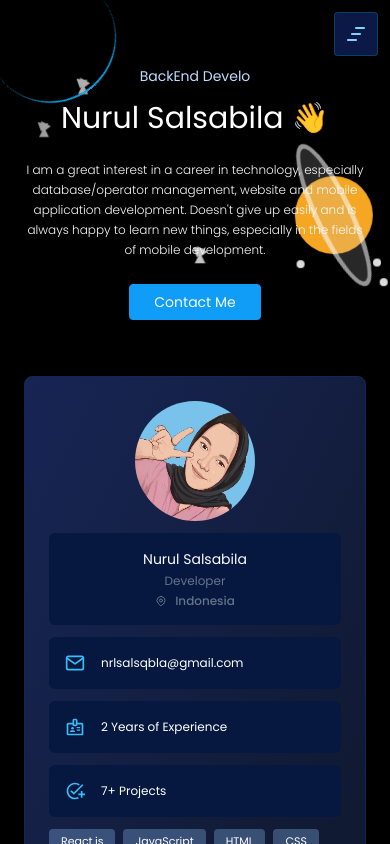
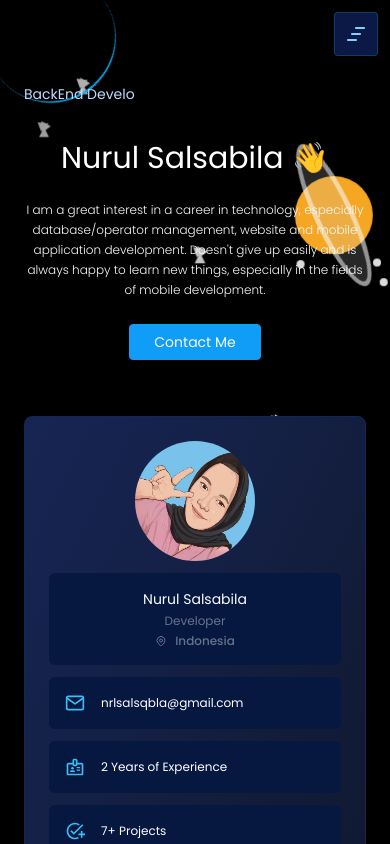
Before and after one commit to nrlsalsabl/portofolio, a React (Vite) app: page / in a window 390 px wide. Shown: the top 844 px of the page. Built offline with nearby package versions, Linux system fonts and the light colour scheme.

Commit message:
testing mobile

```diff
--- a/src/components/Hero.jsx
+++ b/src/components/Hero.jsx
@@ -79,9 +79,13 @@ const Hero =() => {
 
 
         <div className="flex-1 text-center md:text-left z-[1]">
-        <span className="text-sm md:text-base text-blue-200 font-normal">
-          {currentText}
-        </span>
+
+        <div className="flex items-center md:justify-center h-16">
+            <span className="h-6 text-sm md:text-base text-blue-200 font-normal whitespace-nowrap overflow-hidden">
+                {currentText}
+            </span>
+            </div>
+
 
         <h2 className=" text-3xl mt-3 md:text-5xl md:mt-5">{name} 👋</h2>
         <p className="w-full text-xs font-light text-neutral-50 leading-5 my-6 lg:w-[38vw] md:text-sm md:leading-6 md:my-8">
```
